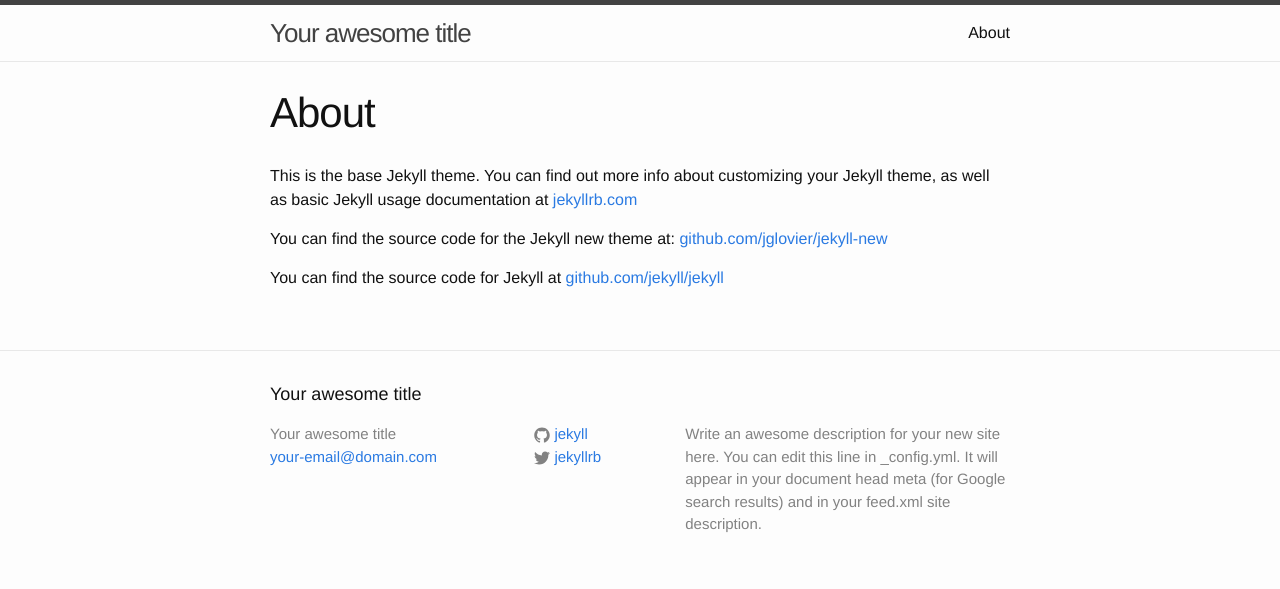
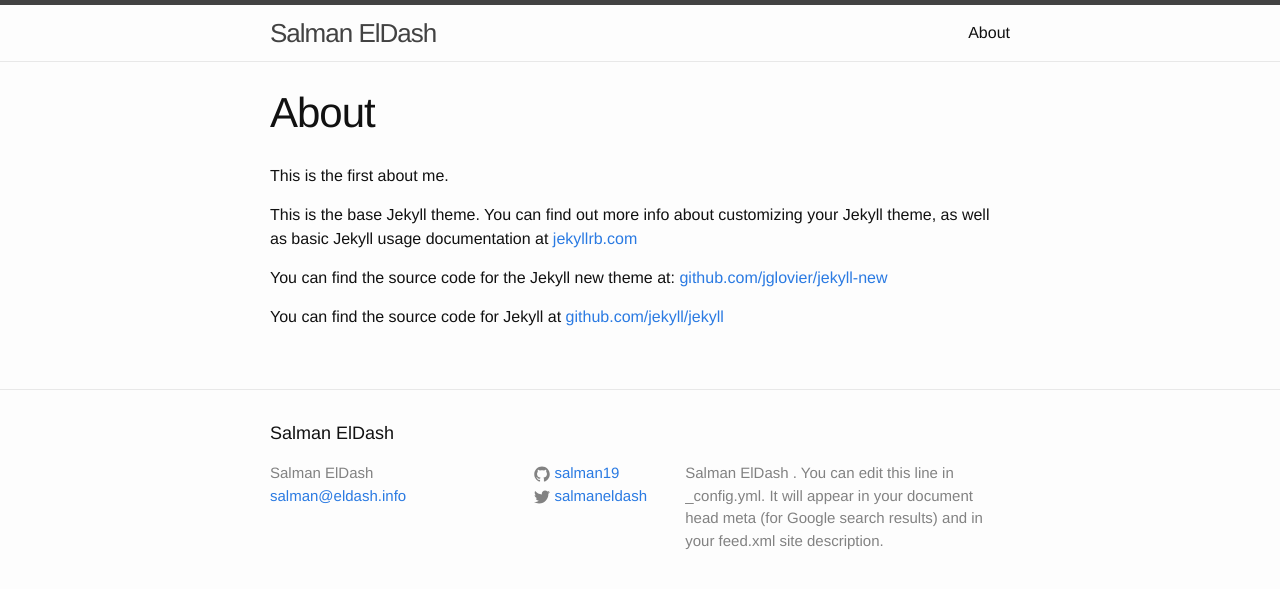
Before and after one commit to salman19/portfolio, a Jekyll site: the page built from about.md, in a window 1280 px wide. Shown: the top 589 px of the page. Built offline with Jekyll 4.4.1, drawn with Linux system fonts in a browser that asks for light colours.

Commit message:
first personal d details commit

```diff
--- a/_config.yml
+++ b/_config.yml
@@ -1,14 +1,14 @@
 # Site settings
-title: Your awesome title
-email: your-email@domain.com
+title: Salman ElDash
+email: salman@eldash.info
 description: > # this means to ignore newlines until "baseurl:"
-  Write an awesome description for your new site here. You can edit this
+  Salman ElDash . You can edit this
   line in _config.yml. It will appear in your document head meta (for
   Google search results) and in your feed.xml site description.
 baseurl: "" # the subpath of your site, e.g. /blog/
 url: "http://yourdomain.com" # the base hostname & protocol for your site
-twitter_username: jekyllrb
-github_username:  jekyll
+twitter_username: salmaneldash
+github_username:  salman19
 
 # Build settings
 markdown: kramdown
--- a/about.md
+++ b/about.md
@@ -4,6 +4,8 @@
 permalink: /about/
 ---
 
+This is the first about me.
+
 This is the base Jekyll theme. You can find out more info about customizing your Jekyll theme, as well as basic Jekyll usage documentation at [jekyllrb.com](http://jekyllrb.com/)
 
 You can find the source code for the Jekyll new theme at: [github.com/jglovier/jekyll-new](https://github.com/jglovier/jekyll-new)
```
